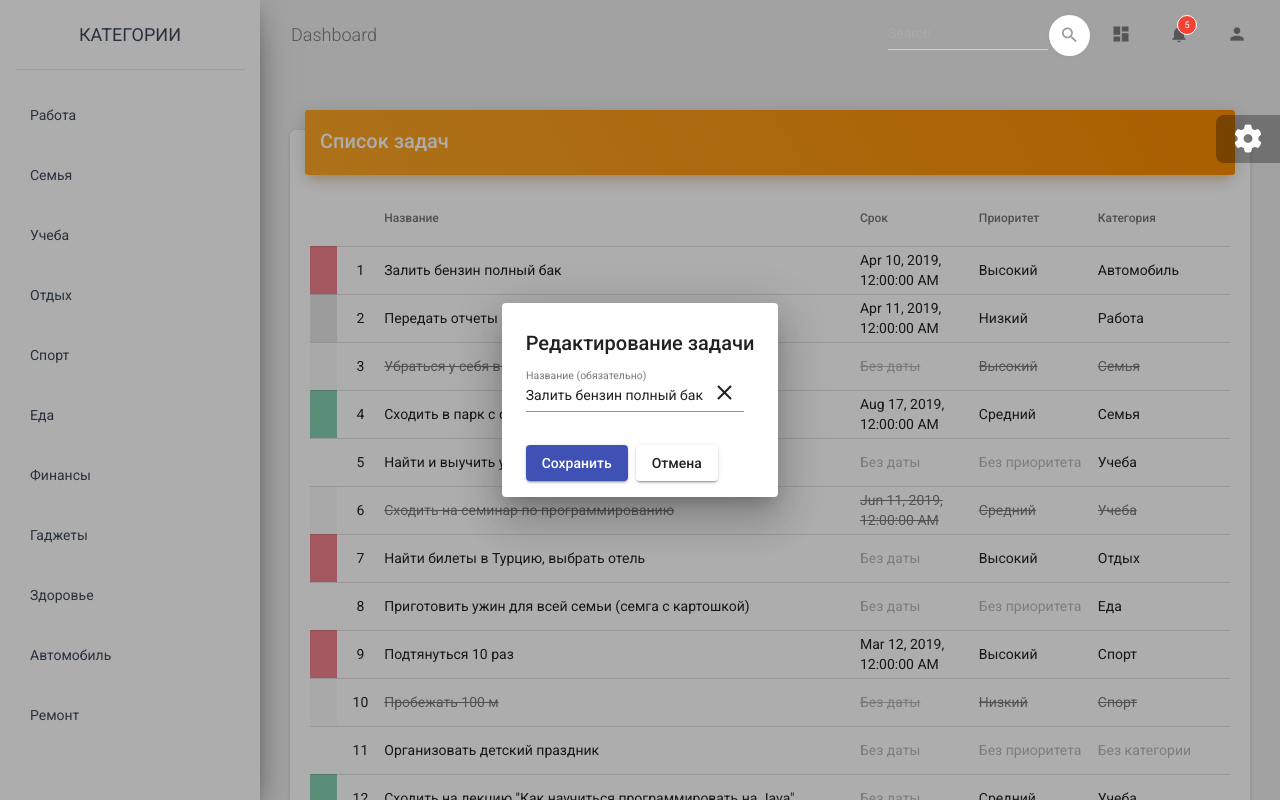
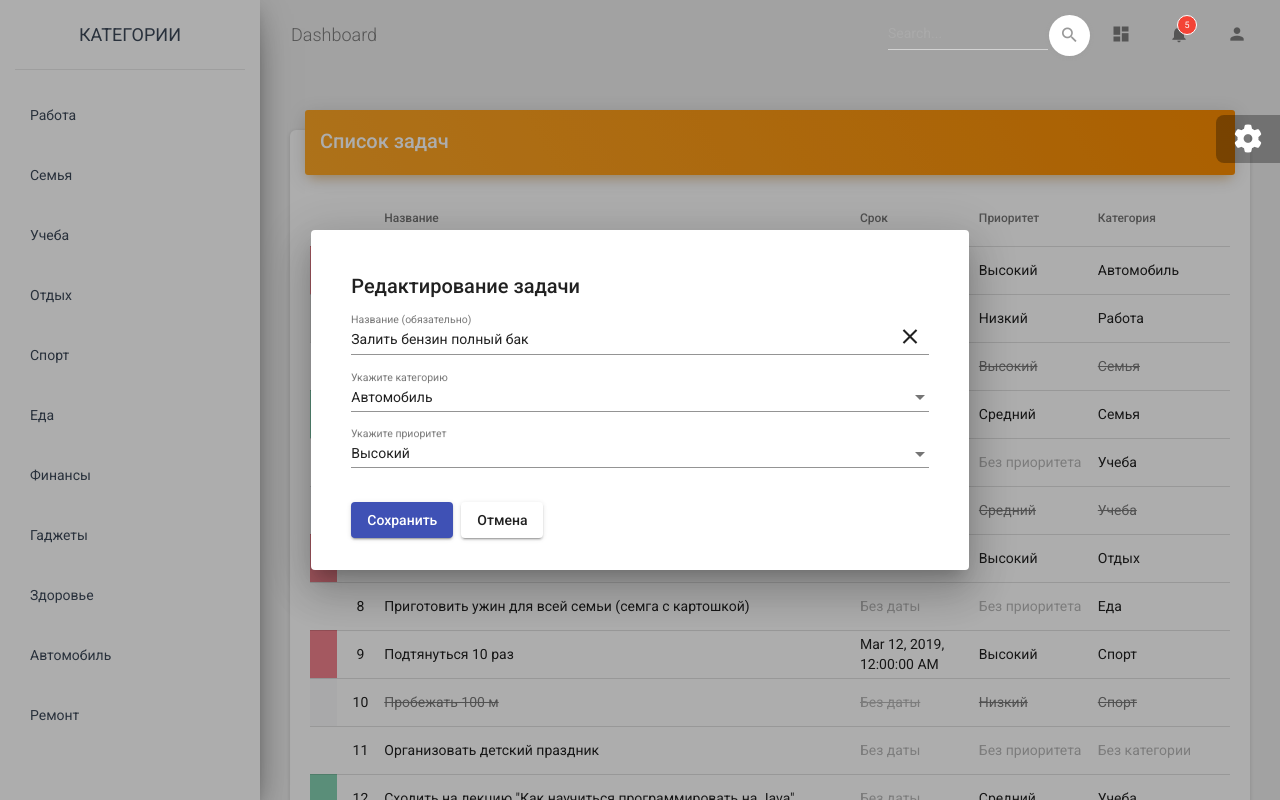
Before and after one commit to ENIMATTER/todo, an Angular app: page / in a window 1280 px wide. Both pictures are taken after a click on the element "Залить бензин полный бак". Built offline with nearby package versions, Linux system fonts and the light colour scheme.

Commit message:
Добавил выпадающий список категорий и приоритетов в диалоговом окне и возможность их изменить

```diff
--- a/src/app/app.module.ts
+++ b/src/app/app.module.ts
@@ -15,6 +15,8 @@
 import {MatInputModule} from "@angular/material/input";
 import {MatButtonModule} from "@angular/material/button";
 import {MatIconModule} from "@angular/material/icon";
+import {MatOptionModule} from "@angular/material/core";
+import {MatSelectModule} from "@angular/material/select";
 
 @NgModule({
   declarations: [
@@ -34,7 +36,9 @@
     FormsModule,
     MatInputModule,
     MatButtonModule,
-    MatIconModule
+    MatIconModule,
+    MatOptionModule,
+    MatSelectModule
   ],
   providers: [],
   entryComponents: [
--- a/src/app/data/dao/impl/CategoryDAOArray.ts
+++ b/src/app/data/dao/impl/CategoryDAOArray.ts
@@ -20,7 +20,6 @@
   }
 
   getAll(): Observable<Category[]> {
-    // @ts-ignore
     return of(TestData.categories);
   }
 
--- a/src/app/data/dao/impl/PriorityDAOArray.ts
+++ b/src/app/data/dao/impl/PriorityDAOArray.ts
@@ -1,6 +1,7 @@
 import {PriorityDAO} from "../interface/PriorityDAO";
 import {Priority} from "../../../model/Priority";
-import {Observable} from "rxjs";
+import {Observable, of} from "rxjs";
+import {TestData} from "../../TestData";
 
 export class PriorityDAOArray implements PriorityDAO{
 
@@ -20,8 +21,7 @@
   }
 
   getAll(): Observable<Priority[]> {
-    // @ts-ignore
-    return undefined;
+    return of(TestData.priorities);
   }
 
   update(T: Priority): Observable<Priority> {
--- a/src/app/dialog/edit-task-dialog/edit-task-dialog.component.html
+++ b/src/app/dialog/edit-task-dialog/edit-task-dialog.component.html
@@ -9,9 +9,8 @@
       #inputTitle
       matInput
 
-      [(ngModel)]="tmpTitle"
-      (keydown.enter)="onConfirm()"
-    >
+      [(ngModel)]="tmpTitle">
+      <!--(keydown.enter)="onConfirm()"-->
 
     <button
       *ngIf="tmpTitle.trim().length > 0"
@@ -20,6 +19,25 @@
       <mat-icon>clear</mat-icon>
     </button>
   </mat-form-field>
+
+  <mat-form-field>
+    <mat-label>Укажите категорию</mat-label>
+
+    <mat-select [(ngModel)]="tmpCategory">
+      <mat-option [value] = "null">Без категории</mat-option>
+      <mat-option *ngFor="let cat of categories" [value] = "cat">{{cat.title}}</mat-option>
+    </mat-select>
+  </mat-form-field>
+
+  <mat-form-field>
+    <mat-label>Укажите приоритет</mat-label>
+
+    <mat-select [(ngModel)]="tmpPriority">
+      <mat-option [value] = "null">Без приоритета</mat-option>
+      <mat-option *ngFor="let prior of priorities" [value] = "prior">{{prior.title}}</mat-option>
+    </mat-select>
+  </mat-form-field>
+
 </mat-dialog-content>
 
 <mat-dialog-actions>
--- a/src/app/dialog/edit-task-dialog/edit-task-dialog.component.ts
+++ b/src/app/dialog/edit-task-dialog/edit-task-dialog.component.ts
@@ -2,6 +2,8 @@
 import {MAT_DIALOG_DATA, MatDialog, MatDialogRef} from "@angular/material/dialog";
 import {DataHandlerService} from "../../service/data-handler.service";
 import {Task} from "../../model/Task";
+import {Category} from "../../model/Category";
+import {Priority} from "../../model/Priority";
 
 @Component({
   selector: 'app-edit-task-dialog',
@@ -13,8 +15,7 @@
   constructor(
     private dialogRef: MatDialogRef<EditTaskDialogComponent>,
     @Inject(MAT_DIALOG_DATA) private data: [Task, string],
-    private dataHandler: DataHandlerService,
-    private dialog: MatDialog
+    private dataHandler: DataHandlerService
   ) {
   }
 
@@ -22,14 +23,31 @@
   task: Task;
   tmpTitle: string;
 
+  categories: Category[];
+  tmpCategory: Category | undefined;
+
+  priorities: Priority[];
+  tmpPriority: Priority | undefined;
+
   ngOnInit(): void {
     this.task = this.data[0];
     this.dialogTitle = this.data[1];
     this.tmpTitle = this.task.title;
+
+    this.tmpCategory = this.task.category;
+    this.dataHandler.getAllCategories().subscribe(items => this.categories = items);
+
+    this.tmpPriority = this.task.priority;
+    this.dataHandler.getAllPriorities().subscribe(items => this.priorities = items);
   }
 
   onConfirm(): void{
     this.task.title = this.tmpTitle;
+
+    this.task.category = this.tmpCategory;
+
+    this.task.priority = this.tmpPriority;
+
     this.dialogRef.close(this.task);
   }
 
--- a/src/app/service/data-handler.service.ts
+++ b/src/app/service/data-handler.service.ts
@@ -4,6 +4,7 @@
 import {TaskDAOArray} from "../data/dao/impl/TaskDAOArray";
 import {Category} from "../model/Category";
 import {CategoryDAOArray} from "../data/dao/impl/CategoryDAOArray";
+import {PriorityDAOArray} from "../data/dao/impl/PriorityDAOArray";
 import {Priority} from "../model/Priority";
 
 // класс реализовывает методы, которые нужны frontend'у, т.е. для удобной работы представлений
@@ -20,6 +21,7 @@
   // (можно подставлять любые релизации, в том числе с БД. Главное - соблюдать интерфейсы)
   private taskDaoArray = new TaskDAOArray();
   private categoryDaoArray = new CategoryDAOArray();
+  private priorityDaoArray = new PriorityDAOArray();
 
   constructor() {
   }
@@ -30,6 +32,10 @@
 
   getAllCategories(): Observable<Category[]> {
     return this.categoryDaoArray.getAll();
+  }
+
+  getAllPriorities(): Observable<Priority[]> {
+    return this.priorityDaoArray.getAll();
   }
 
   // поиск задач по параметрам
--- a/src/styles.css
+++ b/src/styles.css
@@ -18,3 +18,11 @@
 .size25{
   font-size: 25px !important;
 }
+
+.mat-form-field{
+  width: 100%;
+}
+
+.mat-dialog-container{
+  padding: 40px !important;
+}
```
